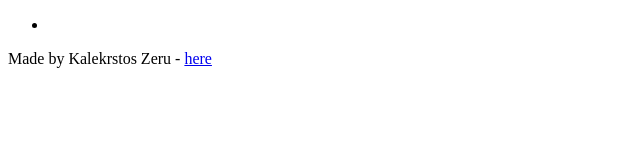
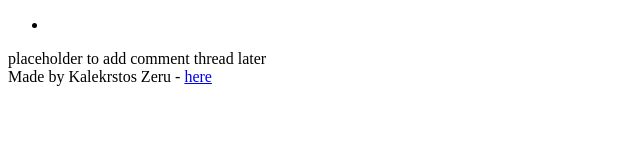
Before and after one commit to KALEKRSTOS731/My_First_Portfolio, a plain HTML site: page html_basic/index.html in a window 1280 px wide. Shown: the whole page, without its empty margins (0-640 px from the left). Drawn offline with Linux system fonts and the light colour scheme.

Commit message:
cool portfolio

```diff
--- a/html_basic/index.html
+++ b/html_basic/index.html
@@ -14,7 +14,7 @@
 </header>
     <main>
         <article></article>
-        <aside></aside>
+        <aside>placeholder to add comment thread later</aside>
     </main>
     <footer>Made by Kalekrstos Zeru - <a href="https://www.wikipedia.org/" target="_blank">here</a></footer>
     <h1></h1>
```
Also changed, not shown: html_basic/tweets.html (+1 -1 lines).
